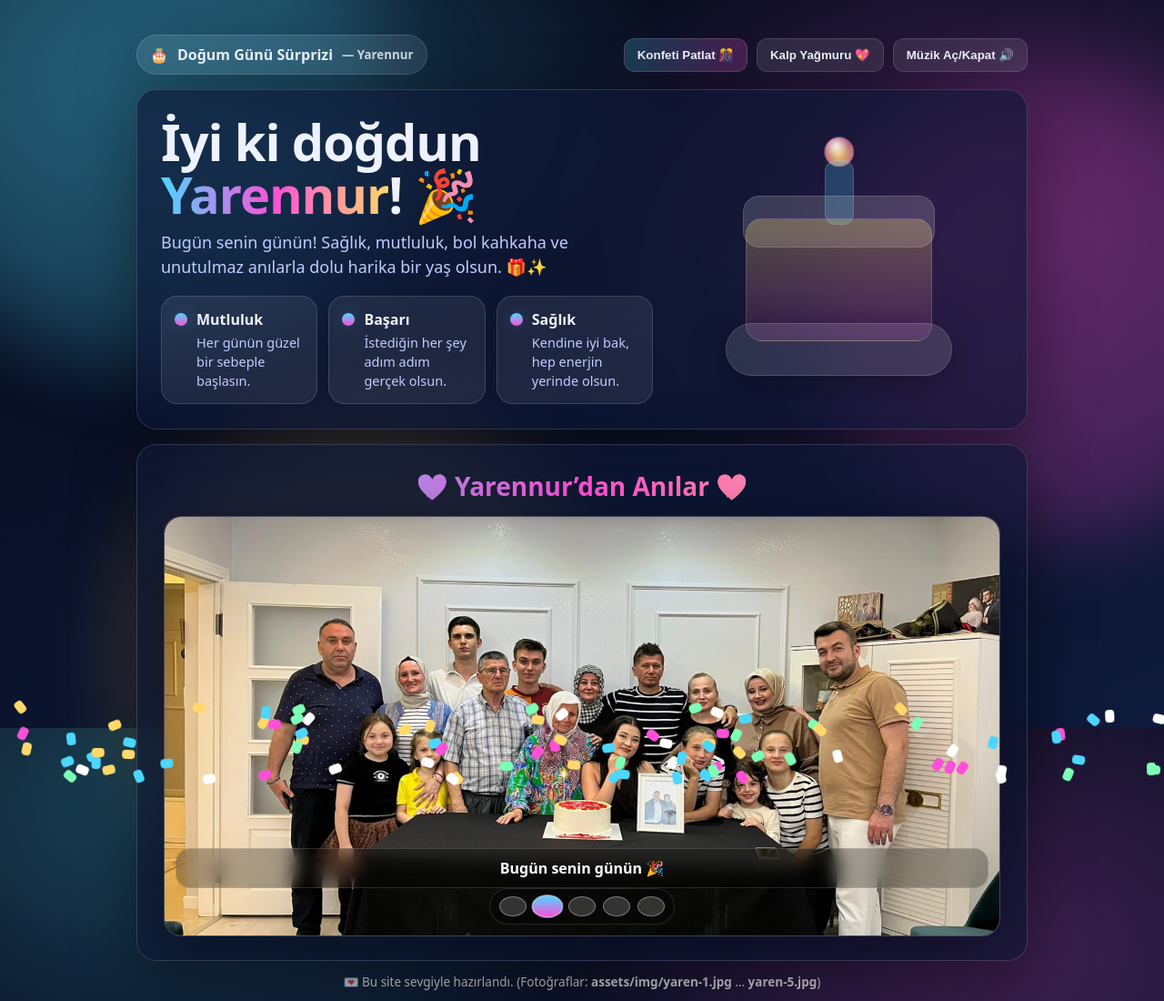
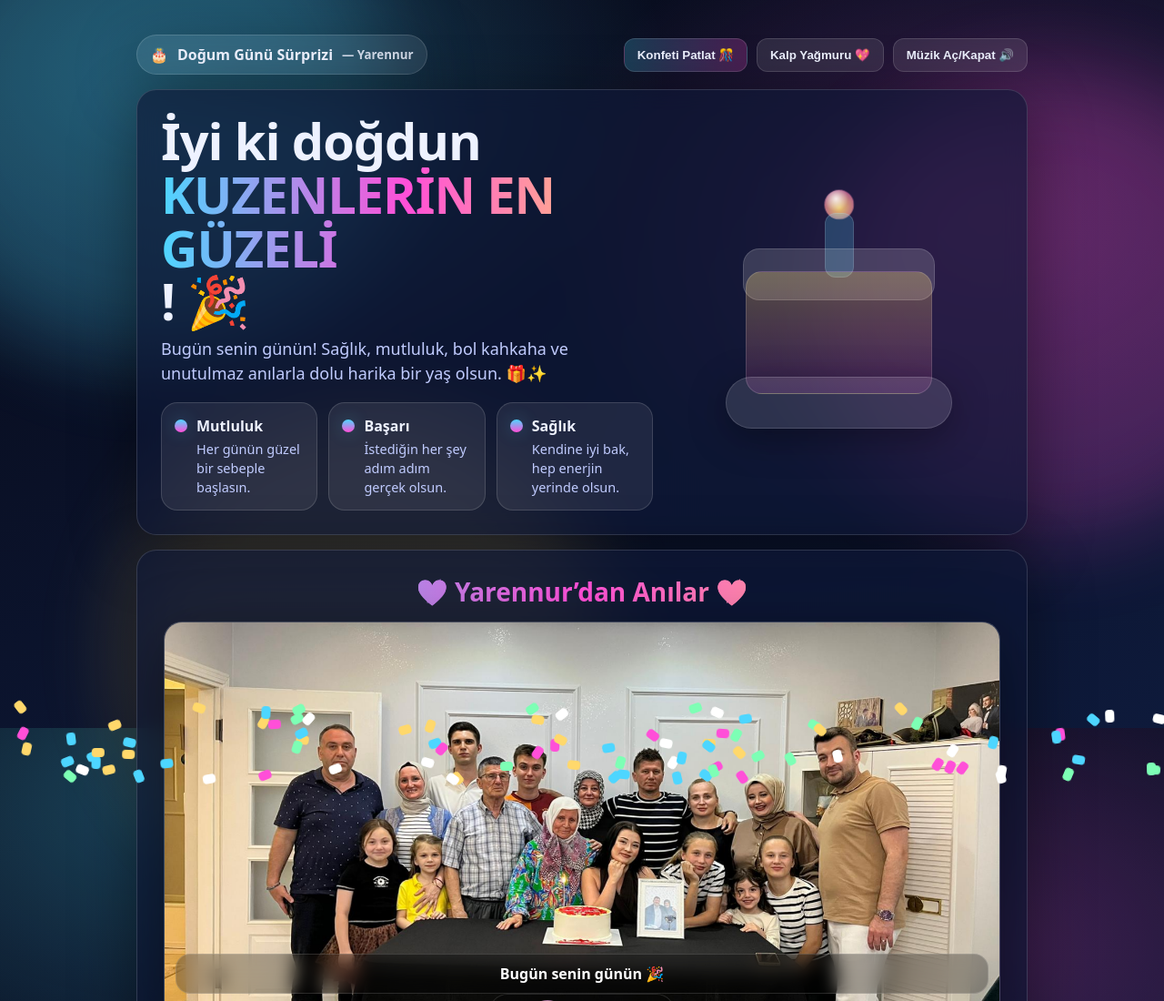
Before and after one commit to 44omerfarukozcan-del/dogum-gunu2, a plain HTML site: page index.html in a window 1280 px wide. Shown: the top 1100 px of the page at 91% size. Drawn offline with Linux system fonts and the light colour scheme.

Commit message:
Update index.html

```diff
--- a/index.html
+++ b/index.html
@@ -431,7 +431,7 @@
     <section class="card">
       <div class="hero">
         <div>
-          <h1>İyi ki doğdun <span class="name">Yarennur</span>! 🎉</h1>
+          <h1>İyi ki doğdun <span class="name">KUZENLERİN EN GÜZELİ</span>! 🎉</h1>
           <p class="sub">
             Bugün senin günün! Sağlık, mutluluk, bol kahkaha ve unutulmaz anılarla dolu
             harika bir yaş olsun. 🎁✨
```
